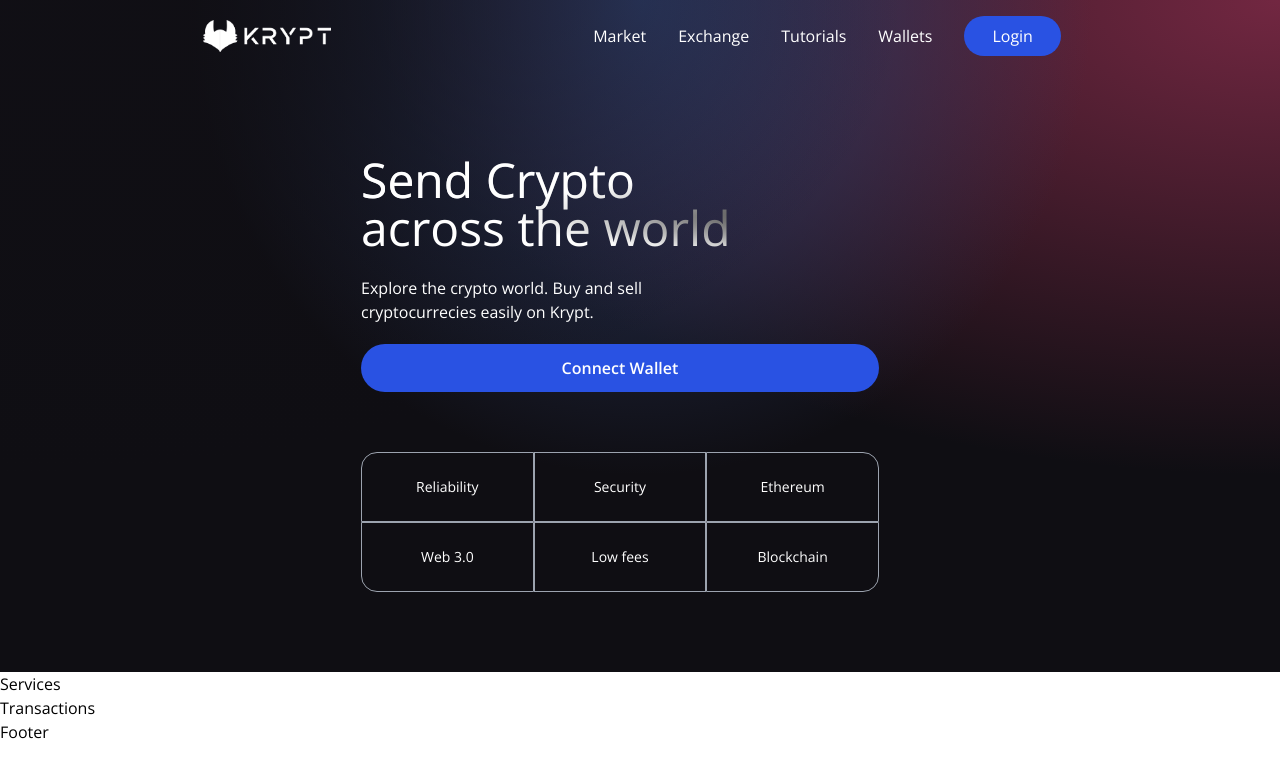
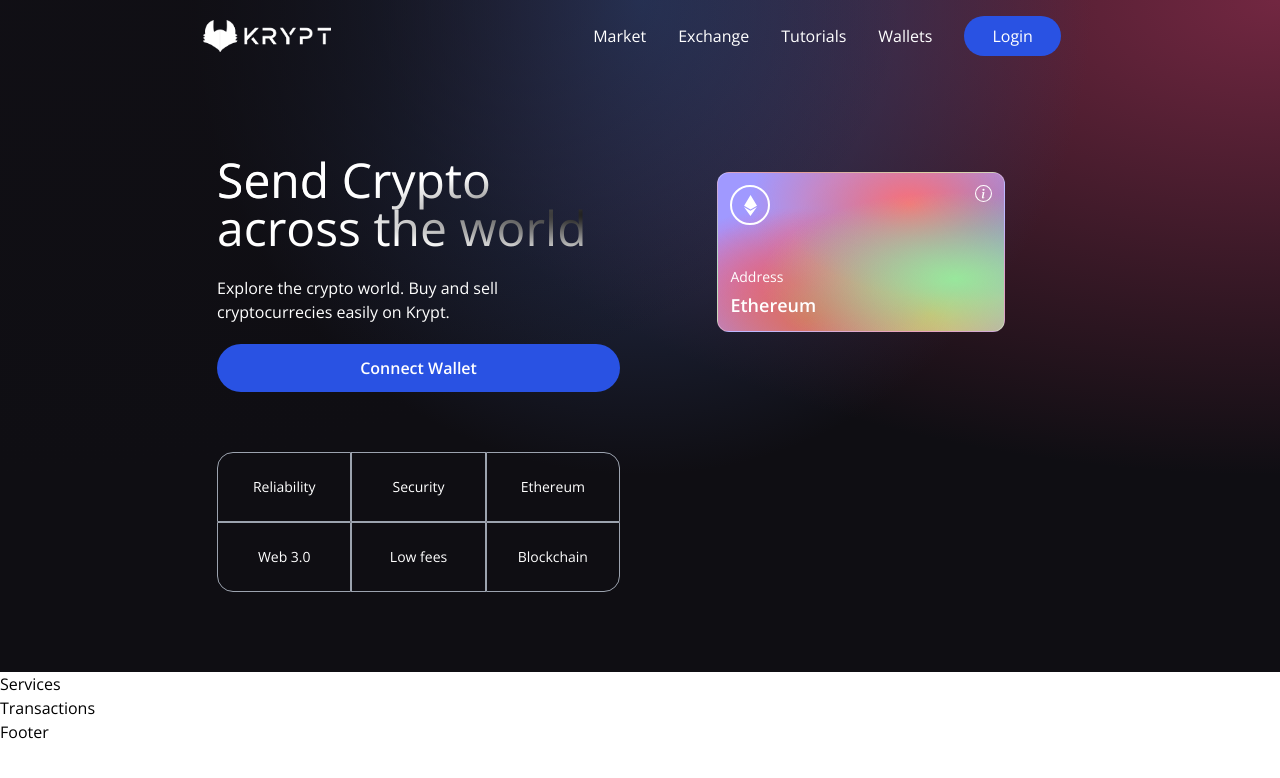
Before and after one commit to saulkurosaki/KRYPT-PROJECT, a React (Create React App) app in the folder client/: page / in a window 1280 px wide. Shown: the top 778 px of the page. Built offline with nearby package versions, Linux system fonts and the light colour scheme.

Commit message:
feat(Welcome): implement Welcome component user ehtereum card

```diff
--- a/client/src/components/Welcome.jsx
+++ b/client/src/components/Welcome.jsx
@@ -40,6 +40,25 @@
             <div className={`rounded-br-2xl ${commonStyles}`}>Blockchain</div>
           </div>
         </div>
+
+        <div className="flex flex-col flex-1 items-center justify-start w-full md:mt-0 mt-10">
+          <div className="p-3 justify-end items-start flex-col rounded-xl h-40 sm:w-72 w-full my-5 eth-card white-glassmorphism">
+            <div className="flex justify-between flex-col w-full h-full">
+              <div className="flex justify-between items-start">
+                <div className="w-10 h-10 rounded-full border-2 border-white flex justify-center items-center">
+                  <SiEthereum fontSize={21} color="#fff" />
+                </div>
+                <BsInfoCircle fontSize={17} color="#fff" />
+              </div>
+              <div>
+                <p className="text-white font-light text-sm">Address</p>
+                <p className="text-white font-semibold text-lg mt-1">
+                  Ethereum
+                </p>
+              </div>
+            </div>
+          </div>
+        </div>
       </div>
     </div>
   );
```
